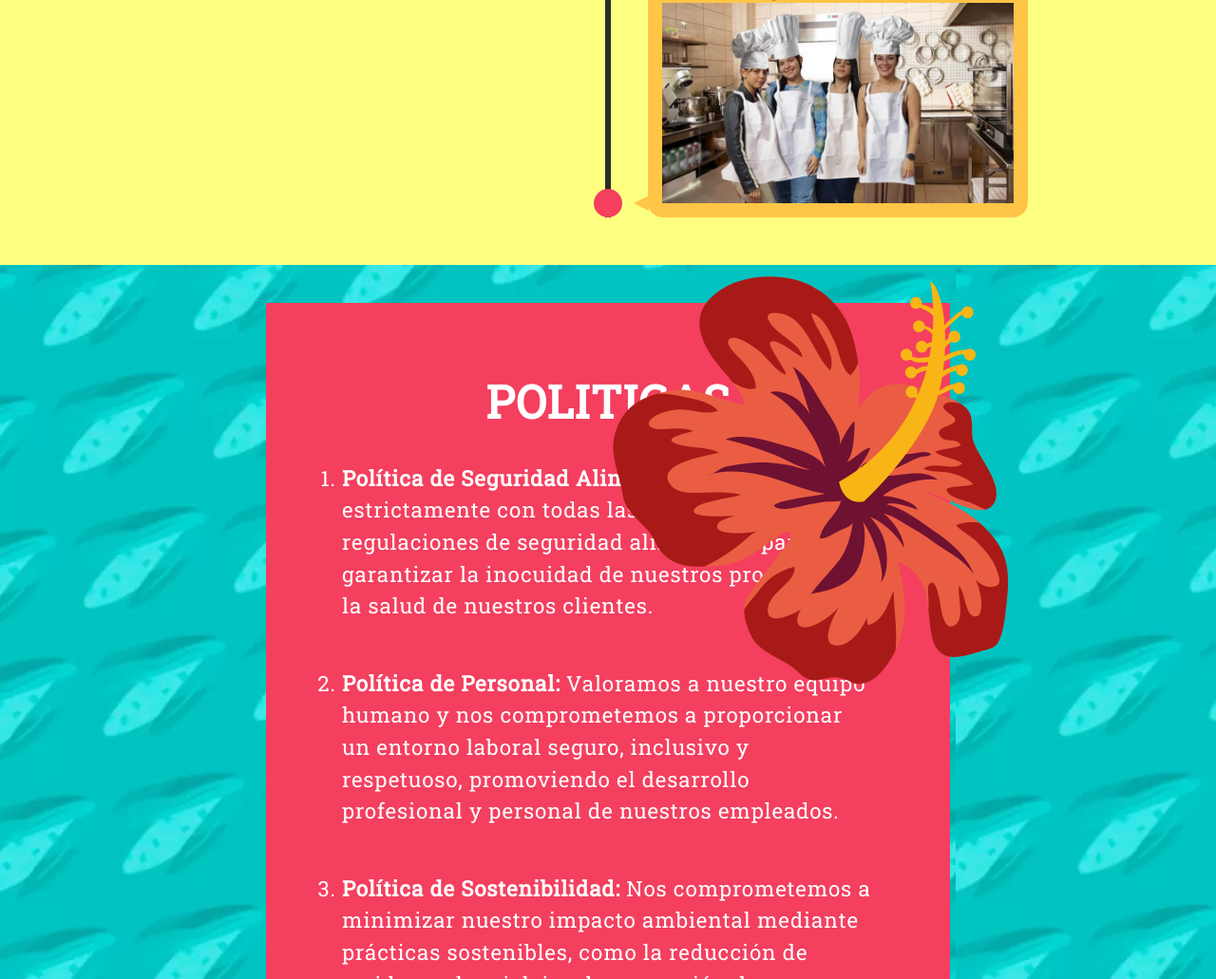
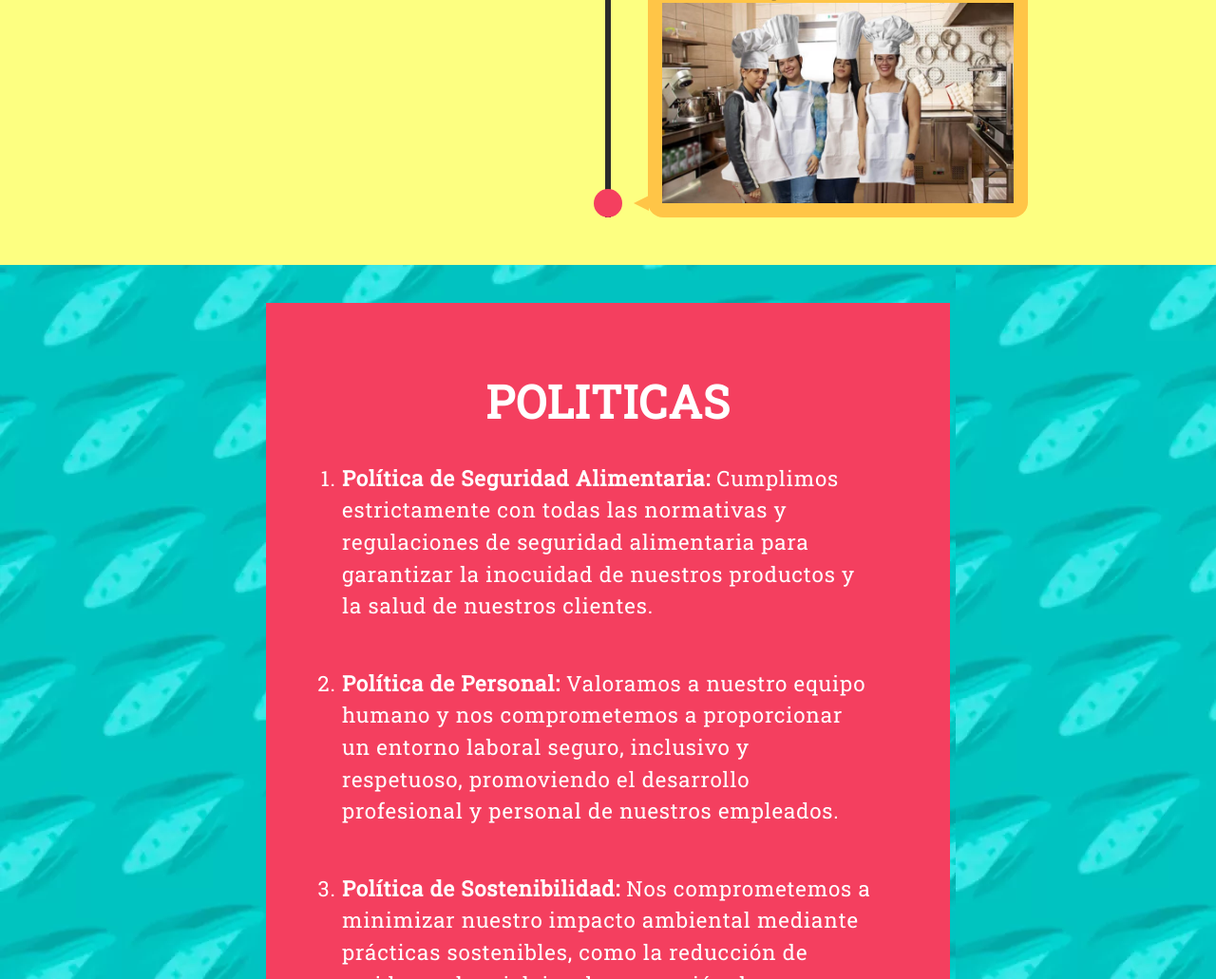
Before and after one commit to THEGLUM/ricaarepa, a website built with Vite: page index.html in a window 1280 px wide. Shown: the part 3534-4565 px from the top of the page at 95% size. Built offline with nearby package versions, Linux system fonts and the light colour scheme; files whose address does not match are found by name.

Commit message:
eliminacion de flor

```diff
--- a/index.html
+++ b/index.html
@@ -197,11 +197,6 @@
 		</section>
 
 		<section class="contenedor__hero__politicas flex justify-center p-10 relative overflow-hidden">
-			<div class="avatar absolute top-[-3rem] right-[-33%] hover:scale-105 hover:transition-all">
-				<div class="w-[50%]">
-					<img src="public/img/flor.png" alt="loro" />
-				</div>
-			</div>
 
 			<div class="avatar absolute left-[-30%] bottom-[0] rotate-180 hover:scale-105 hover:transition-all">
 				<div class="w-[20%]">
```
